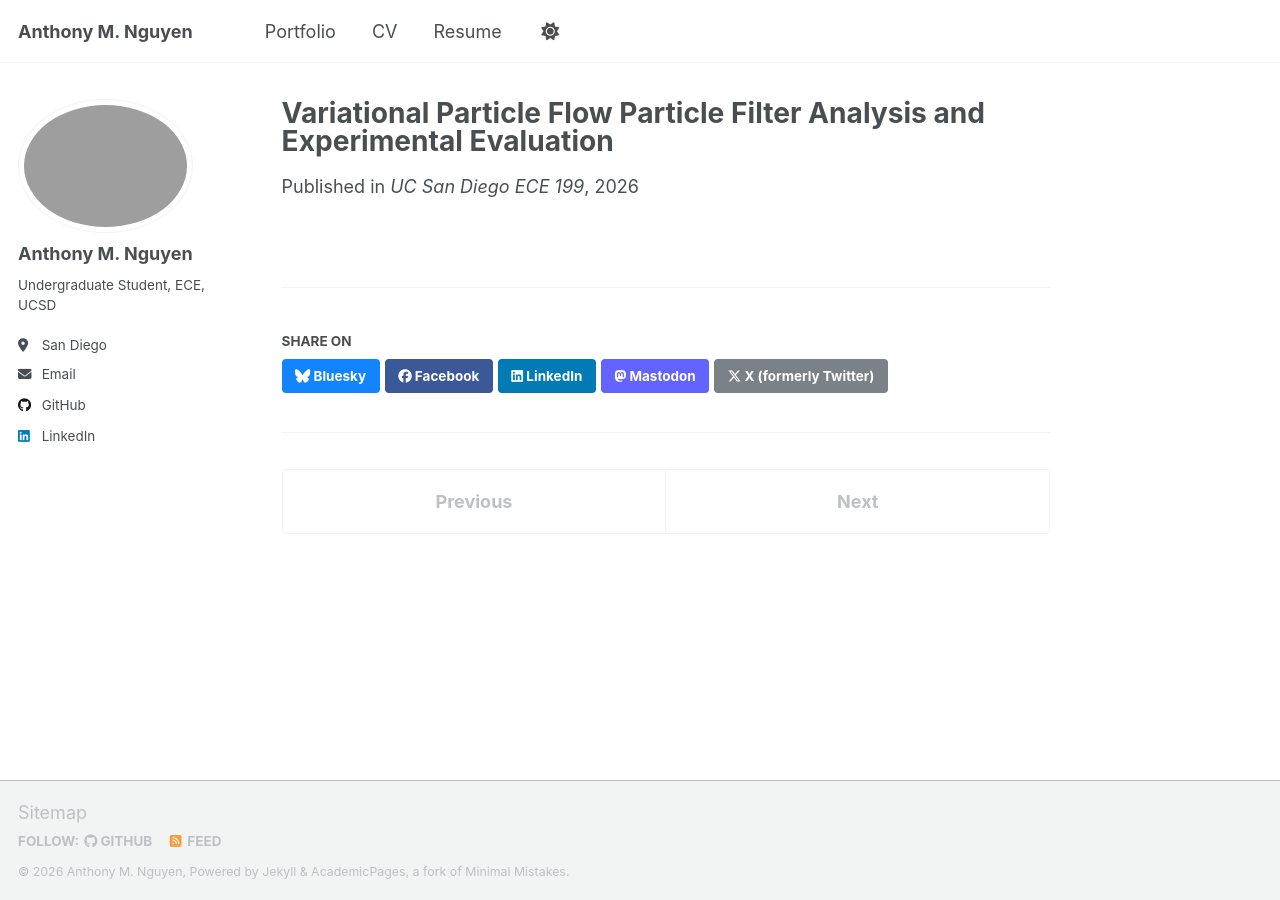
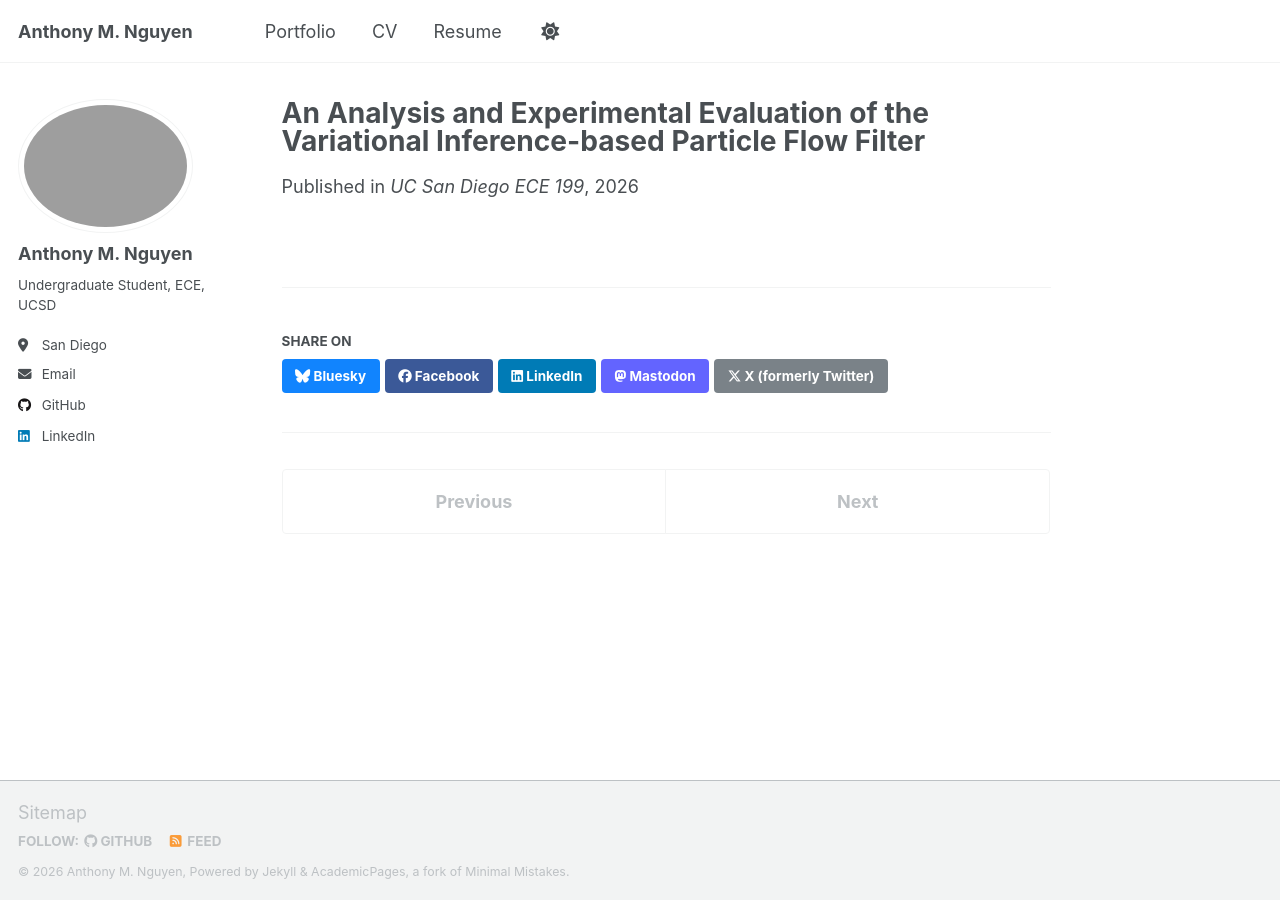
Before and after one commit to minhansd/minhansd.github.io, a Jekyll site: the page built from _portfolio/entries/pf_erl.md, in a window 1280 px wide. Built offline with Jekyll 4.4.1, drawn with Linux system fonts in a browser that asks for light colours; a script that is not in the unit is left out.

Commit message:
updated pff portfolio entry

```diff
--- a/_portfolio/entries/pf_erl.md
+++ b/_portfolio/entries/pf_erl.md
@@ -1,5 +1,5 @@
 ---
-title: "Variational Particle Flow Particle Filter Analysis and Experimental Evaluation"
+title: "An Analysis and Experimental Evaluation of the Variational Inference-based Particle Flow Filter"
 excerpt: "I completed this project with advice from Professor Nikolay A. Atanasov as part of UCSD ECE 199: Independent Study for Undergraduates."
 authors: "<b>Anthony Nguyen</b>"
 venue: "UC San Diego ECE 199"
```
